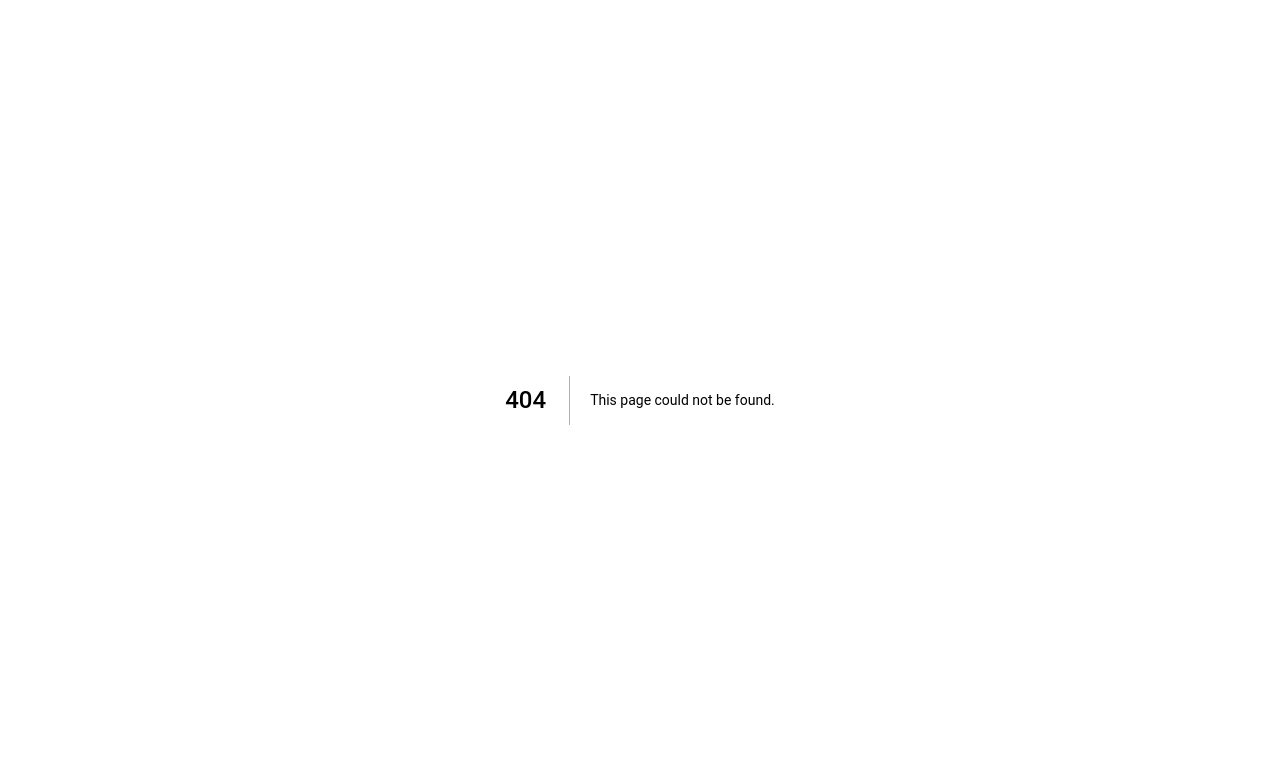
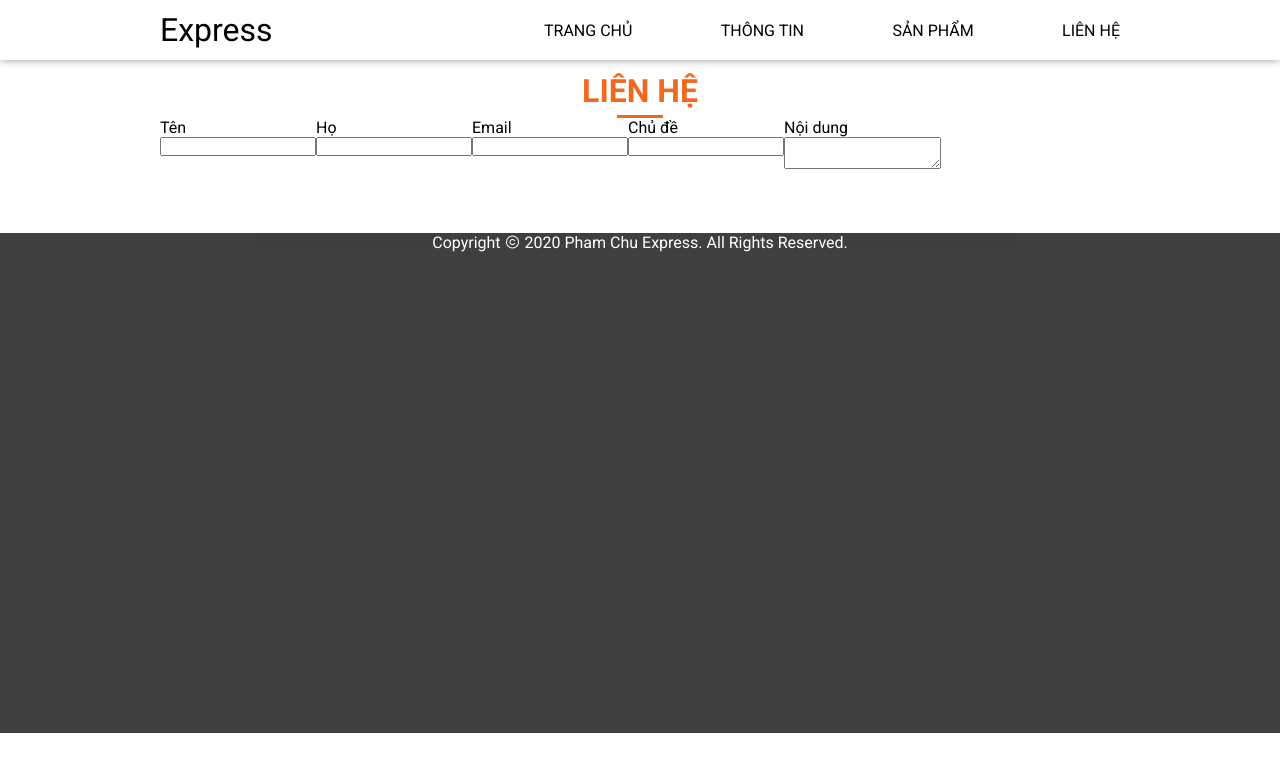
Before and after one commit to huyhoangk21/client-express, a Next.js app: page /contact in a window 1280 px wide. Before the commit this address had no page. Shown: the top 772 px of the page. Built offline with nearby package versions, Linux system fonts and the light colour scheme.

Commit message:
scafolded contact page

```diff
--- a/components/Blog.js
+++ b/components/Blog.js
@@ -20,6 +20,7 @@ const Content = styled.div`
 
     @media screen and (min-width: 768px) {
       width: 300px;
+      margin: 0;
     }
   }
 
--- /dev/null
+++ b/components/Contact.js
@@ -0,0 +1,10 @@
+import styled from 'styled-components';
+
+import { Section } from '../components/shared';
+
+const Contact = styled(Section)`
+  display: flex;
+  flex-wrap: wrap;
+`;
+
+export default Contact;
--- /dev/null
+++ b/components/ContactForm.js
@@ -0,0 +1,8 @@
+import styled from 'styled-components';
+const ContactForm = styled.form`
+  display: flex;
+  flex-wrap: wrap;
+  width: 90%;
+`;
+
+export default ContactForm;
--- a/components/Layout.js
+++ b/components/Layout.js
@@ -4,7 +4,7 @@ import Link from 'next/link';
 import { Header, Footer, Nav } from '../components';
 import { Logo } from '../components/shared';
 
-const Layout = ({ title, children }) => {
+const Layout = ({ title, children, defaultScroll }) => {
   const [openMobileNav, setOpenMobileNav] = useState(false);
   const [scroll, setScroll] = useState(false);
   const navRef = useRef();
@@ -48,9 +48,12 @@ const Layout = ({ title, children }) => {
           rel='stylesheet'
           href='https://maxst.icons8.com/vue-static/landings/line-awesome/line-awesome/1.3.0/css/line-awesome.min.css'></link>
       </Head>
-      <Header scroll={scroll}>
+      <Header scroll={defaultScroll || scroll}>
         <Logo>Express</Logo>
-        <Nav openMobileNav={openMobileNav} ref={navRef} scroll={scroll}>
+        <Nav
+          openMobileNav={openMobileNav}
+          ref={navRef}
+          scroll={defaultScroll || scroll}>
           <i
             className='las la-times close'
             onClick={() => setOpenMobileNav(false)}
@@ -77,8 +80,8 @@ const Layout = ({ title, children }) => {
       <div id='content'>{children}</div>
       <Footer>
         <p>
-          Copyright <i class='las la-copyright'></i> 2020 Pham Chu Express. All
-          Rights Reserved.
+          Copyright <i className='las la-copyright'></i> 2020 Pham Chu Express.
+          All Rights Reserved.
         </p>
       </Footer>
     </Fragment>
--- a/components/index.js
+++ b/components/index.js
@@ -6,4 +6,6 @@ export { default as About } from './About';
 export { default as Service } from './Service';
 export { default as Process } from './Process';
 export { default as Blog } from './Blog';
+export { default as Contact } from './Contact';
+export { default as ContactForm } from './ContactForm';
 export { default as Footer } from './Footer';
--- /dev/null
+++ b/components/shared/Field.js
@@ -0,0 +1,18 @@
+import styled from 'styled-components';
+
+const Field = styled.div`
+  display: flex;
+  flex-direction: column;
+`;
+
+const Label = styled.label``;
+
+const Input = styled.input``;
+
+const TextArea = styled.textarea``;
+
+Field.Label = Label;
+Field.Input = Input;
+Field.TextArea = TextArea;
+
+export default Field;
--- a/components/shared/index.js
+++ b/components/shared/index.js
@@ -3,4 +3,5 @@ export { default as PageTitle } from './PageTitle';
 export { default as SectionTitle } from './SectionTitle';
 export { default as Button } from './Button';
 export { default as Card } from './Card';
+export { default as Field } from './Field';
 export { default as Logo } from './Logo';
--- /dev/null
+++ b/pages/contact.js
@@ -0,0 +1,36 @@
+import { Field } from '../components/shared';
+import { Layout, ContactForm, Contact } from '../components';
+import { SectionTitle } from '../components/shared';
+//import { useForm } from '../hooks';
+
+export default function contact() {
+  return (
+    <Layout title='Pham Chu Express | Liên hệ' defaultScroll>
+      <Contact>
+        <SectionTitle>Liên hệ</SectionTitle>
+        <ContactForm>
+          <Field>
+            <Field.Label htmlFor='firstName'>Tên</Field.Label>
+            <Field.Input type='text' id='firstName' name='firstName' />
+          </Field>
+          <Field>
+            <Field.Label htmlFor='lastName'>Họ</Field.Label>
+            <Field.Input type='text' id='lastName' name='lastName' />
+          </Field>
+          <Field>
+            <Field.Label html='email'>Email</Field.Label>
+            <Field.Input type='text' id='email' name='email' />
+          </Field>
+          <Field>
+            <Field.Label htmlFor='subject'>Chủ đề</Field.Label>
+            <Field.Input type='text' id='subject' name='subject' />
+          </Field>
+          <Field>
+            <Field.Label htmlFor='content'>Nội dung</Field.Label>
+            <Field.TextArea type='text' id='content' name='content' />
+          </Field>
+        </ContactForm>
+      </Contact>
+    </Layout>
+  );
+}
```
Also changed, not shown: hooks/useForm.js (added).
